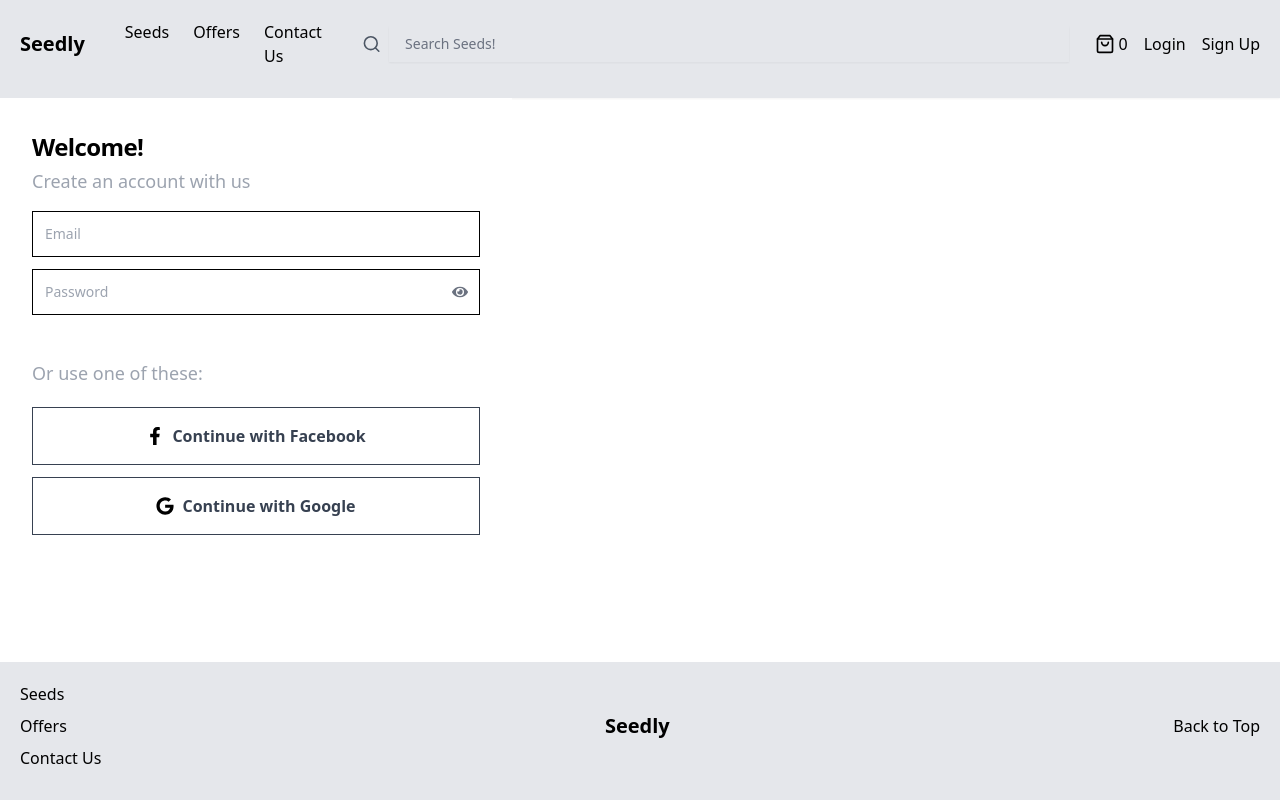
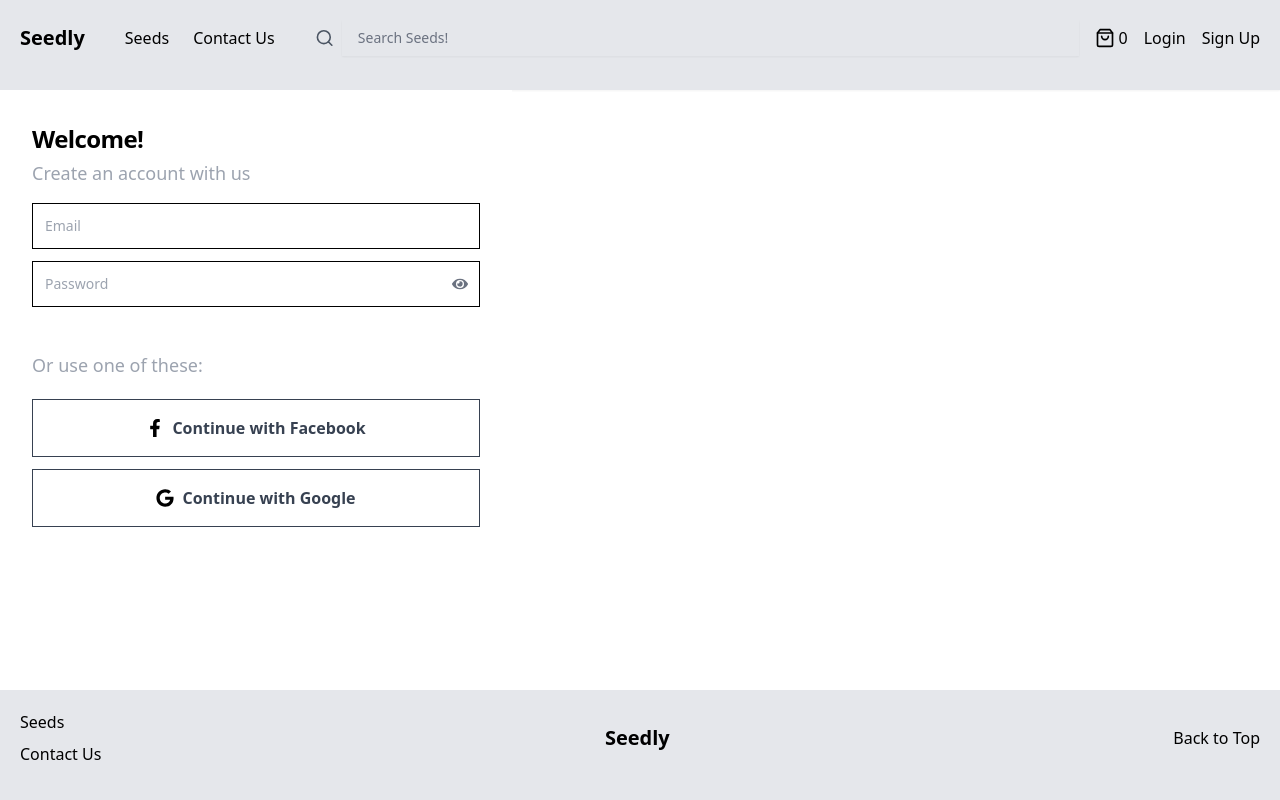
Before and after one commit to roztownsend/Seedly, a React (Vite) app in the folder frontend/vite-project/: page /signup in a window 1280 px wide. Built offline with nearby package versions, Linux system fonts and the light colour scheme; no server answers.

Commit message:
Ban wrapping from navbar; remove offers links

```diff
--- a/frontend/vite-project/src/components/footer/Footer.tsx
+++ b/frontend/vite-project/src/components/footer/Footer.tsx
@@ -9,7 +9,6 @@
             <div className="footer-container">
                 <div className="footer-links">
                     <a href="#" className="footer-link">Seeds</a>
-                    <a href="#" className="footer-link">Offers</a>
                     <a href="#" className="footer-link">Contact Us</a>
                 </div>
                 <div className="footer-logo">Seedly</div>
--- a/frontend/vite-project/src/components/navbar/Navbar.css
+++ b/frontend/vite-project/src/components/navbar/Navbar.css
@@ -24,11 +24,11 @@
 }
 
 .navbar-links {
-    @apply hidden md:flex gap-6 ml-6 w-1/4;
+    @apply hidden md:flex gap-6 ml-6;
 }
 
 .navbar-link {
-    @apply text-black hover:text-green-700;
+    @apply text-black whitespace-nowrap hover:text-green-700;
 }
 
 .navbar-links-search {
@@ -48,7 +48,7 @@
 }
 
 .navbar-right {
-    @apply flex items-center justify-end gap-4 w-1/6;
+    @apply flex items-center justify-end gap-4;
 }
 
 .navbar-cart {
@@ -56,7 +56,7 @@
 }
 
 .navbar-auth {
-    @apply text-black hover:underline;
+    @apply text-black hover:underline whitespace-nowrap;
 }
 
 .navbar-mobile-icons {
--- a/frontend/vite-project/src/components/navbar/Navbar.tsx
+++ b/frontend/vite-project/src/components/navbar/Navbar.tsx
@@ -26,9 +26,6 @@
               <div className="navbar-links">
                 <Link to="/seeds" className="navbar-link">
                   Seeds
-                </Link>
-                <Link to="/offers" className="navbar-link">
-                  Offers
                 </Link>
                 <Link to="/contact" className="navbar-link">
                   Contact Us
@@ -135,9 +132,6 @@
           <Link to="/seeds" className="mobile-link">
             Seeds
           </Link>
-          <Link to="/offers" className="mobile-link">
-            Offers
-          </Link>
           <Link to="/contact" className="mobile-link">
             Contact Us
           </Link>
```
